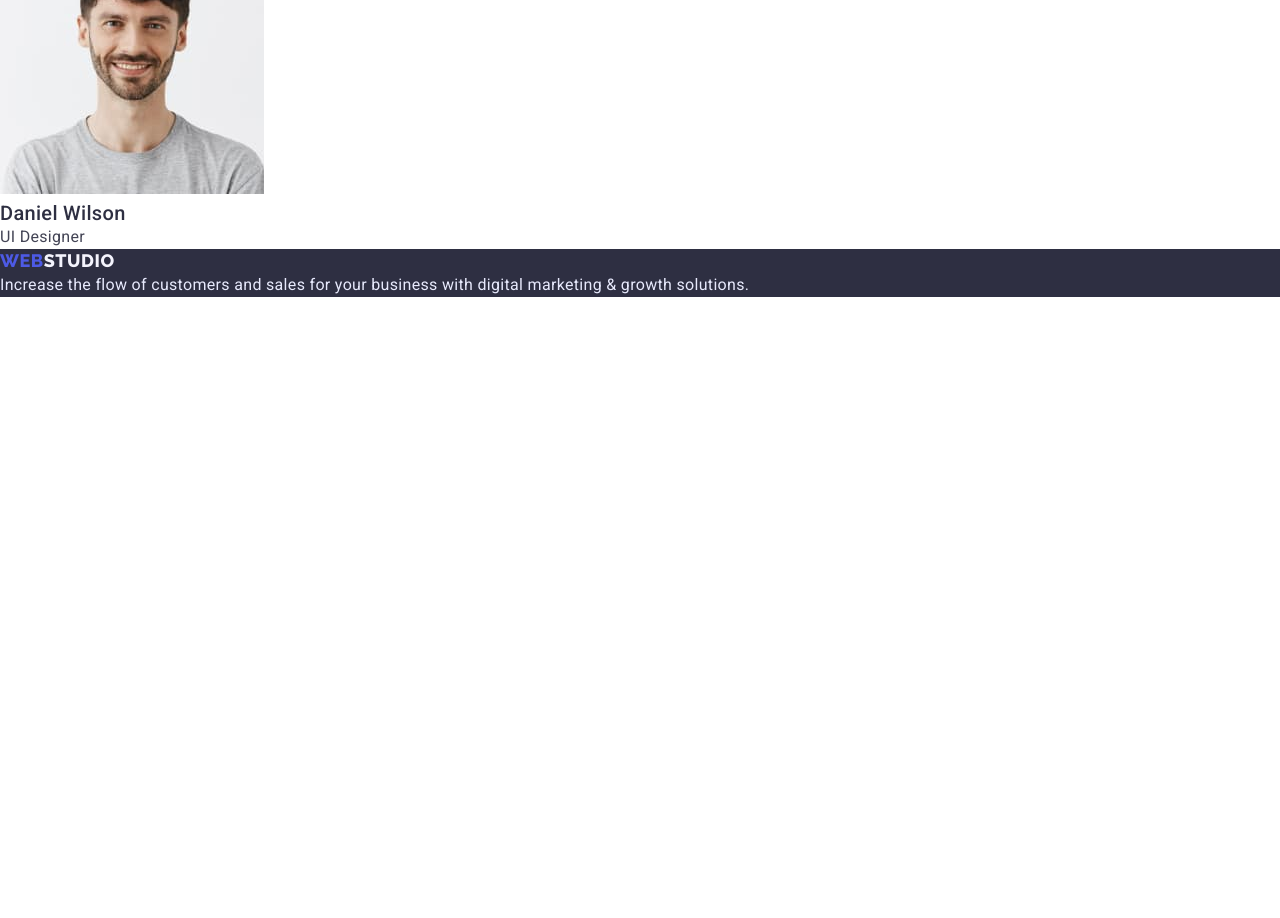
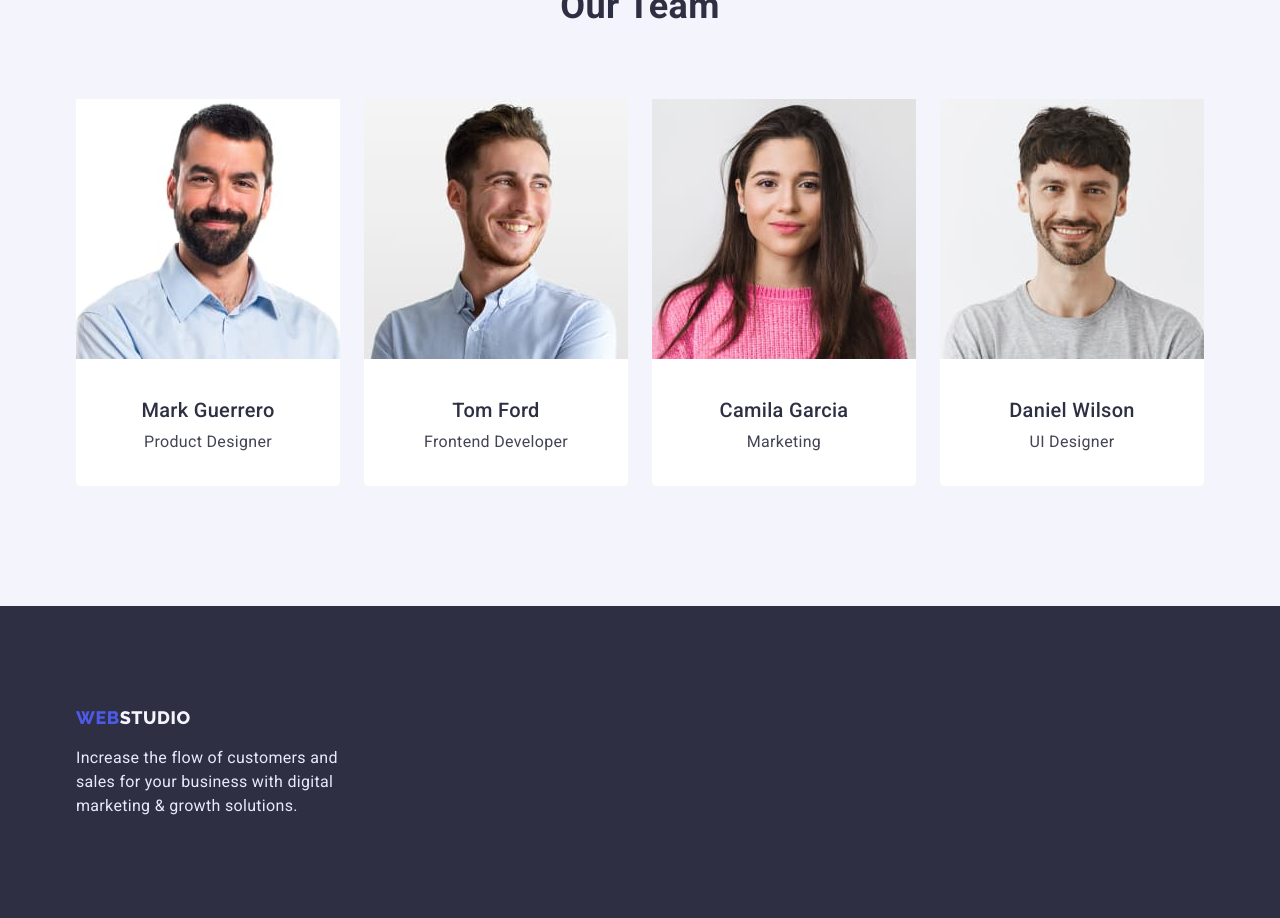
Before and after one commit to OlenaKruts/goit-markup-hw-03, a plain HTML site: page index.html in a window 1280 px wide. Shown: the part 1621-2539 px from the top of the page. Before the commit the page ends 1918 px from the top, so only its background shows below. Drawn offline with nearby package versions, Linux system fonts and the light colour scheme.

Commit message:
Закончила Studio

```diff
--- a/css/styles.css
+++ b/css/styles.css
@@ -44,6 +44,8 @@ body {
 /*===========COMPONENTS===========*/
 
 .section-title {
+  margin-bottom: 72px;
+
   font-size: 36px;
   line-height: 1.11;
 
@@ -88,13 +90,22 @@ body {
   width: 1128px;
   margin-right: auto;
   margin-left: auto;
-  background-color: grey;
+}
+
+.section {
+  padding-top: 120px;
+  padding-bottom: 120px;
 }
 /*===========/COMPONENTS/===========*/
 
 /*===========HEADER===========*/
+.header {
+  border-bottom: 1px solid var(--text-footer-clr);
+  height: 72px;
+}
 .main-page {
   align-items: center;
+  height: 100%;
 }
 
 .page-header {
@@ -112,6 +123,7 @@ body {
 }
 .menu-nav {
   display: flex;
+  align-items: center;
 
   font-style: normal;
   font-weight: 500;
@@ -153,6 +165,8 @@ body {
 
 /*============HERO===============*/
 .main-title {
+  margin-bottom: 48px;
+
   font-size: 56px;
   line-height: 1.07;
   text-align: center;
@@ -162,6 +176,7 @@ body {
 
 .service-btn {
   display: inline-block;
+  padding: 16px 32px;
 
   font-family: inherit;
   font-weight: 500;
@@ -222,15 +237,32 @@ body {
 }
 /*======OUR TEAM=============*/
 
+.team-items {
+  display: flex;
+  text-align: center;
+}
+
+.team-foto,
+.team-position {
+  margin-bottom: 32px;
+}
+
 .team {
   background: var(--bcgnd-fltr-clr);
 }
 
 .team-list {
   background: var(--font-hero-clr);
+  border-radius: 0px 0px 4px 4px;
+}
+
+.team-list:not(:last-child) {
+  margin-right: 24px;
 }
 
 .team-name {
+  margin-bottom: 8px;
+
   font-size: 20px;
   line-height: 1.2;
   font-weight: 500;
@@ -240,15 +272,27 @@ body {
 
 /*======/OUR TEAM/=============*/
 /*======FOOTER=============*/
+
+.container-footer {
+  width: 1128px;
+  margin-right: auto;
+  margin-left: auto;
+}
+
 footer {
   background: var(--primary-text-color);
+  padding-top: 100px;
+  padding-bottom: 100px;
 }
 
 .logo-footer {
   color: var(--bcgnd-fltr-clr);
+  margin-bottom: 16px;
 }
 
 .text-footer {
+  width: 264px;
+
   color: var(--text-footer-clr);
 }
 /*======/FOOTER/=============*/
--- a/index.html
+++ b/index.html
@@ -18,7 +18,7 @@
     <link rel="stylesheet" href="./css/styles.css" />
   </head>
   <body>
-    <header>
+    <header class="header">
       <div class="container main-page">
         <nav class="page-header">
           <a class="link" href="./index.html">
@@ -55,12 +55,12 @@
     </header>
 
     <main>
-      <section class="hero">
+      <section class="section hero">
         <h1 class="main-title">Effective Solutions for Your Business</h1>
         <button class="service-btn" type="button">Order Service</button>
       </section>
 
-      <section>
+      <section class="section">
         <div class="container">
           <h2 class="visually-hidden">Оur Features</h2>
           <ul class="list features-items">
@@ -96,7 +96,7 @@
         </div>
       </section>
 
-      <section>
+      <section class="section">
         <h2 class="section-title">What are we doing</h2>
         <div class="container">
           <ul class="list foto-items">
@@ -131,9 +131,10 @@
         </div>
       </section>
 
-      <section class="team">
+      <section class="section team">
         <h2 class="section-title">Our Team</h2>
-        <ul class="list">
+        <div class="container">
+          <ul class="list team-items">
             <li class="team-list">
               <img
                 class="team-foto"
@@ -179,18 +180,21 @@
               <p class="team-position">UI Designer</p>
             </li>
           </ul>
+        </div>
       </section>
     </main>
     <footer>
+      <div class="container-footer">
         <a class="link" href="./index.html">
           <p class="logotype logo-footer">
             <span class="accent">Web</span>Studio
           </p>
         </a>
         <p class="text-footer">
-        Increase the flow of customers and sales for your business with digital
-        marketing & growth solutions.
+          Increase the flow of customers and sales for your business with
+          digital marketing & growth solutions.
         </p>
+      </div>
     </footer>
   </body>
 </html>
```
Lines whose indentation alone changed are shown as unchanged.
